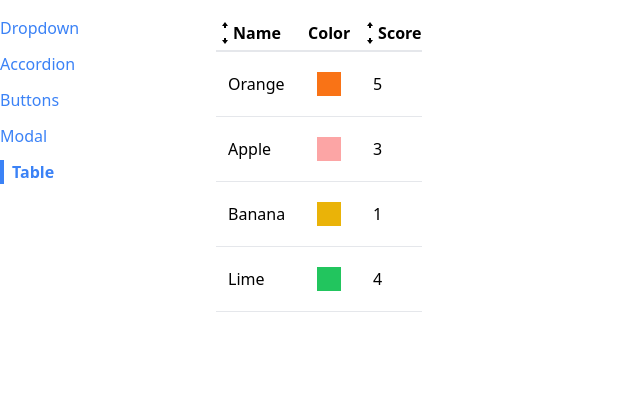
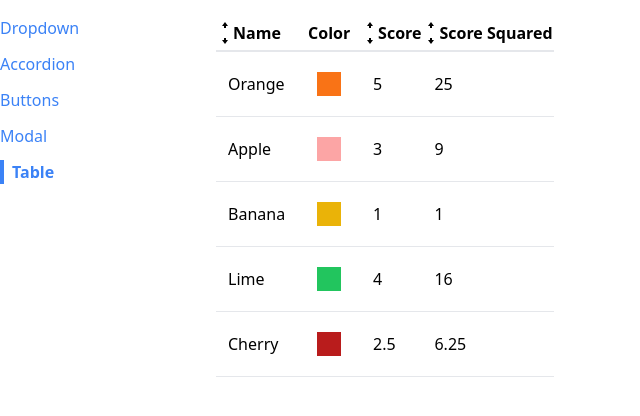
Before and after one commit to mwoitek/react-components-examples, a React (Create React App) app: page /table in a window 1280 px wide. Shown: the top 416 px of the page, without its empty margins (0-640 px from the left). Built offline with nearby package versions, Linux system fonts and the light colour scheme.

Commit message:
Table wrapup

```diff
--- a/src/pages/TablePage.js
+++ b/src/pages/TablePage.js
@@ -6,6 +6,7 @@
     { name: 'Apple', color: 'bg-red-300', score: 3 },
     { name: 'Banana', color: 'bg-yellow-500', score: 1 },
     { name: 'Lime', color: 'bg-green-500', score: 4 },
+    { name: 'Cherry', color: 'bg-red-700', score: 2.5 },
   ];
   const config = [
     {
@@ -22,6 +23,11 @@
       render: (fruit) => fruit.score,
       sortValue: (fruit) => fruit.score,
     },
+    {
+      label: 'Score Squared',
+      render: (fruit) => fruit.score ** 2,
+      sortValue: (fruit) => fruit.score ** 2,
+    },
   ];
 
   const keyFn = (fruit) => fruit.name;
```
